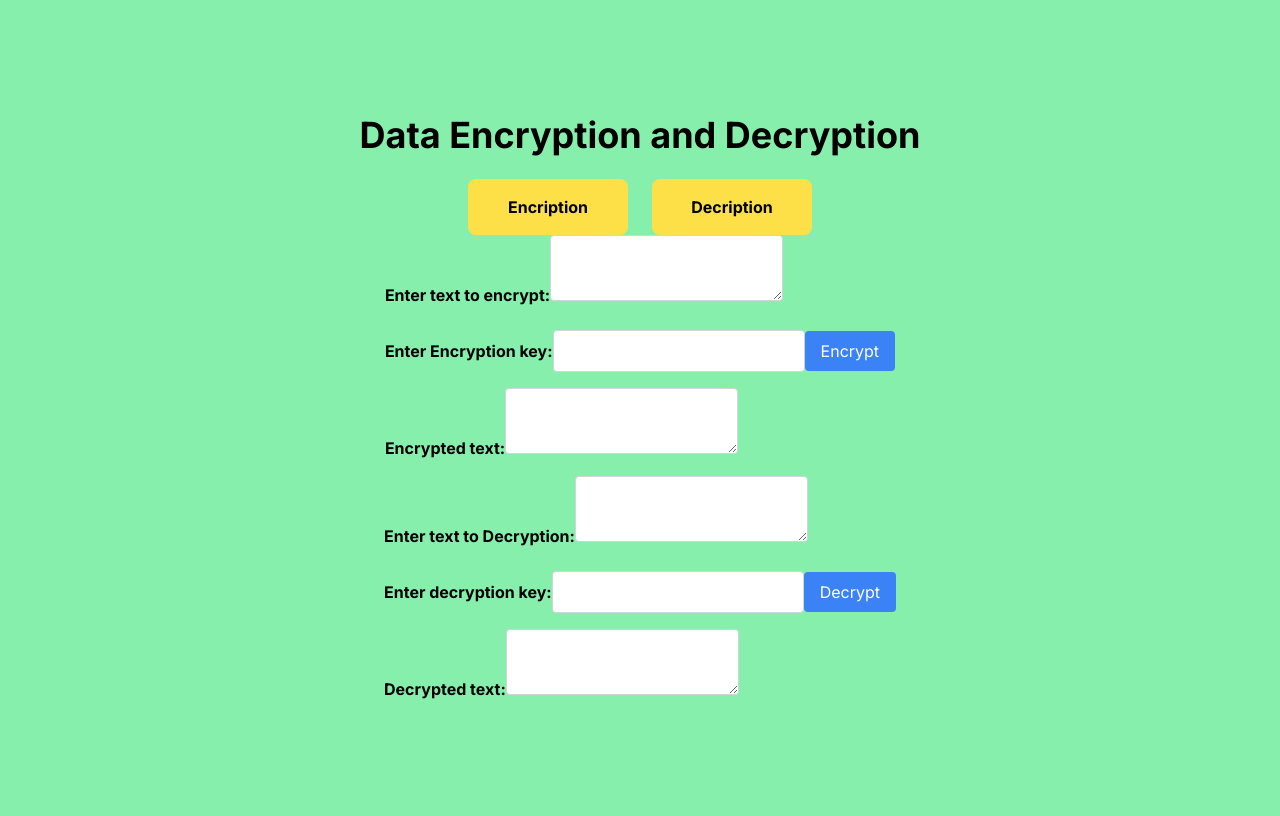
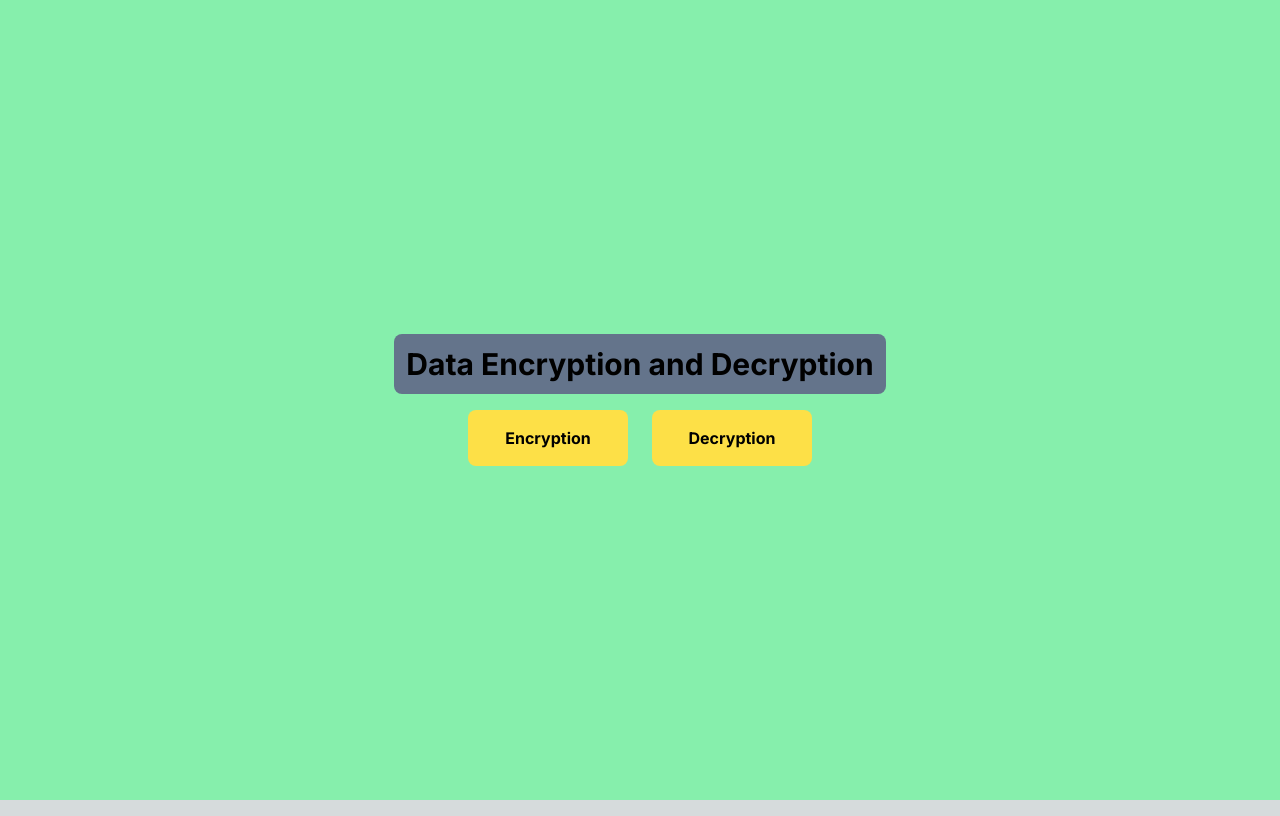
Before and after one commit to theisolatedmonk/secure-web-applicationreact, a Next.js app: page / in a window 1280 px wide. Built offline with nearby package versions, Linux system fonts and the light colour scheme.

Commit message:
Encryption-Decryption-implimented

```diff
--- a/src/app/Encryption.tsx
+++ b/src/app/Encryption.tsx
@@ -1,7 +1,4 @@
-"use client"
-
-
-
+'use client'
 import { useState } from 'react';
 import CryptoJS from 'crypto-js';
 
@@ -10,6 +7,7 @@ export default function Encryption() {
   const [encryptionKey, setEncryptionKey] = useState('');
   const [encryptedText, setEncryptedText] = useState('');
   const [decryptedText, setDecryptedText] = useState('');
+  const [selectedMode, setSelectedMode] = useState('');
 
   const encrypt = () => {
     if (inputText && encryptionKey) {
@@ -26,26 +24,53 @@ export default function Encryption() {
     }
   };
 
+  const handleModeClick = (mode: string) => {
+    setSelectedMode(mode);
+    setInputText('');
+    setEncryptionKey('');
+    setEncryptedText('');
+    setDecryptedText('');
+  };
+
   return (
-    <div className="flex flex-col items-center justify-center min-h-screen py-2">
-      <h1 className="text-4xl font-bold mb-6">Data Encryption and Decryption</h1>
-<div className="flex gap-6">
-    <button className="bg-yellow-300 p-4 rounded-lg w-40 text-center font-bold">Encription</button>
-    <button className="bg-yellow-300 p-4 rounded-lg w-40 text-center font-bold">Decription</button>
+    <div className="flex flex-col items-center justify-center sm:h-[600px] text-center sm:w-[600px]  p-2 gap-4">
+      <h1 className="text-3xl font-bold bg-slate-500 p-3 rounded-lg">Data Encryption and Decryption</h1>
+      <div className="flex gap-6 ">
+        <button
+          className={`bg-yellow-300 p-4 rounded-lg w-40 text-center font-bold ${
+            selectedMode === 'encryption' ? 'bg-green-500' : ''
+          }`}
+          onClick={() => handleModeClick('encryption')}
+        >
+          Encryption
+        </button>
+        <button
+          className={`bg-yellow-300 p-4 rounded-lg w-40 text-center font-bold ${
+            selectedMode === 'decryption' ? 'bg-green-500' : ''
+          }`}
+          onClick={() => handleModeClick('decryption')}
+        >
+          Decryption
+        </button>
       </div>
+
+      {selectedMode === 'encryption' && (
         <div className="flex flex-col">
-<div className="mb-4">
-        <label htmlFor="input-text" className="font-bold mb-2">Enter text to encrypt:</label>
+          <div className=" flex flex-col w-full">
+            <label htmlFor="input-text" className="font-bold  w-full ">
+              Enter text to encrypt
+            </label>
             <textarea
               id="input-text"
-          className="border border-gray-300 rounded p-2"
+              className="border border-gray-300 rounded p-2 w-full "
               value={inputText}
               onChange={(e) => setInputText(e.target.value)}
             ></textarea>
-
           </div>
-      <div className="mb-4">
-        <label htmlFor="key" className="font-bold mb-2">Enter Encryption key:</label>
+          <div className=" flex flex-col">
+            <label htmlFor="key" className="font-bold ">
+              Enter Encryption key:
+            </label>
             <input
               type="password"
               id="key"
@@ -53,48 +78,56 @@ export default function Encryption() {
               value={encryptionKey}
               onChange={(e) => setEncryptionKey(e.target.value)}
             />
-        <button className="bg-blue-500 text-white py-2 px-4 rounded mt-2" onClick={encrypt}>Encrypt</button>
+            <button className="bg-blue-500 text-white  rounded  my-4 p-2" onClick={encrypt}>
+              Encrypt
+            </button>
           </div>
-
-      <div className="mb-4">
-        <label htmlFor="encrypted-text" className="font-bold mb-2">Encrypted text:</label>
+          <div className=" flex flex-col  w-">
+            <label htmlFor="encrypted-text" className="font-bold ">
+              Encrypted text:
+            </label>
             <textarea
               id="encrypted-text"
-          className="border border-gray-300 rounded p-2"
+              className="border border-gray-300 rounded p-2  w-full"
               value={encryptedText}
               onChange={(e) => setEncryptedText(e.target.value)}
             ></textarea>
           </div>
         </div>
+      )}
 
-
-
-
+      {selectedMode === 'decryption' && (
         <div className="flex flex-col">
-   <div className="mb-4">
-
-<div className="mb-4">
-  <label htmlFor="encrypted-text" className="font-bold mb-2">Enter text to Decryption:</label>
+          <div className=" flex flex-col">
+            <label htmlFor="encrypted-text" className="font-bold ">
+              Enter text to Decrypt:
+            </label>
             <textarea
               id="encrypted-text"
-    className="border border-gray-300 rounded p-2"
+              className="border border-gray-300 rounded p-2 "
               value={encryptedText}
               onChange={(e) => setEncryptedText(e.target.value)}
             ></textarea>
           </div>
-  <label htmlFor="key" className="font-bold mb-2">Enter decryption key:</label>
+          <div className="flex flex-col w-full">
+            <label htmlFor="key" className="font-bold ">
+              Enter decryption key:
+            </label>
             <input
               type="password"
               id="key"
-    className="border border-gray-300 rounded p-2"
+              className="border border-gray-300 rounded p-2 gap-2"
               value={encryptionKey}
               onChange={(e) => setEncryptionKey(e.target.value)}
             />
-  <button className="bg-blue-500 text-white py-2 px-4 rounded mt-2" onClick={decrypt}>Decrypt</button>
+            <button className="bg-blue-500 text-white  rounded p-2 my-4 " onClick={decrypt}>
+              Decrypt
+            </button>
           </div>
-
-<div>
-  <label htmlFor="decrypted-text" className="font-bold mb-2">Decrypted text:</label>
+          <div className='flex flex-col w-full'>
+            <label htmlFor="decrypted-text" className="font-bold">
+              Decrypted text:
+            </label>
             <textarea
               id="decrypted-text"
               className="border border-gray-300 rounded p-2"
@@ -103,6 +136,7 @@ export default function Encryption() {
             ></textarea>
           </div>
         </div>
+      )}
     </div>
   );
 }
```
Lines whose indentation alone changed are shown as unchanged.
